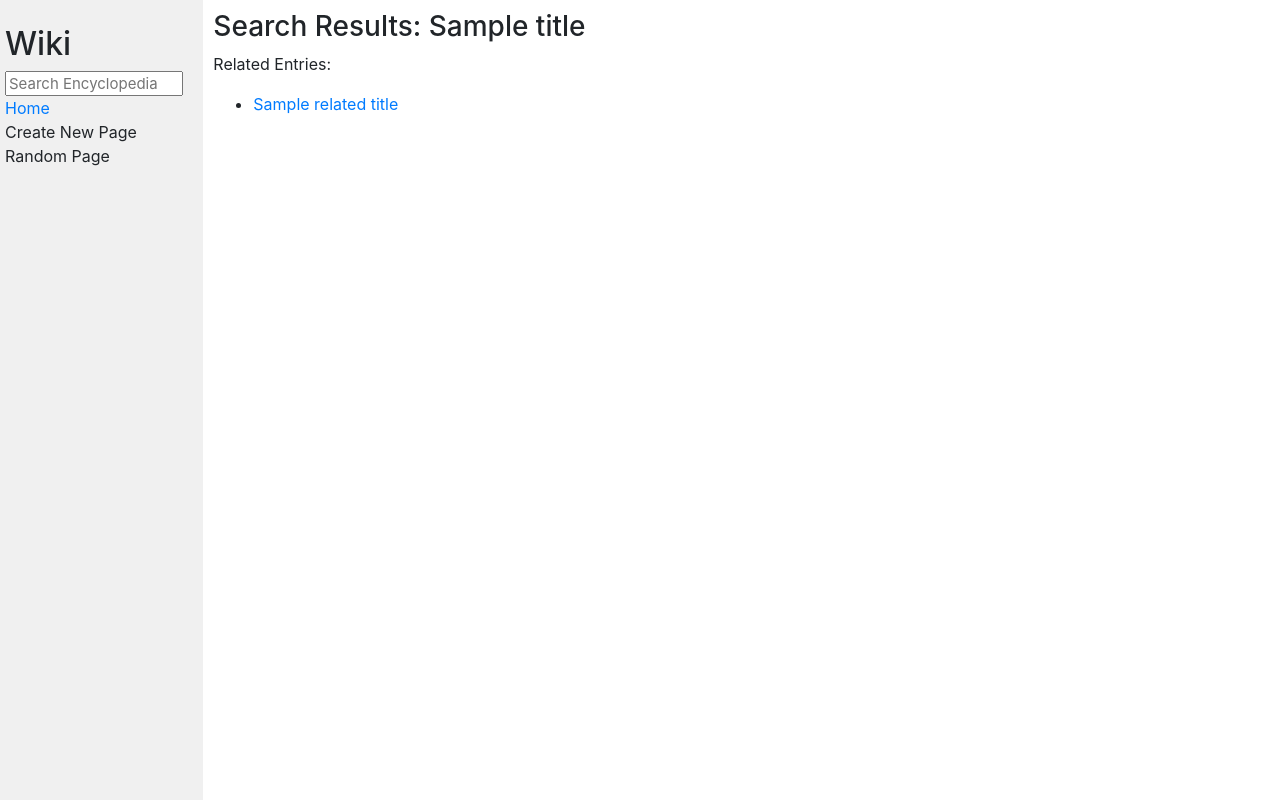
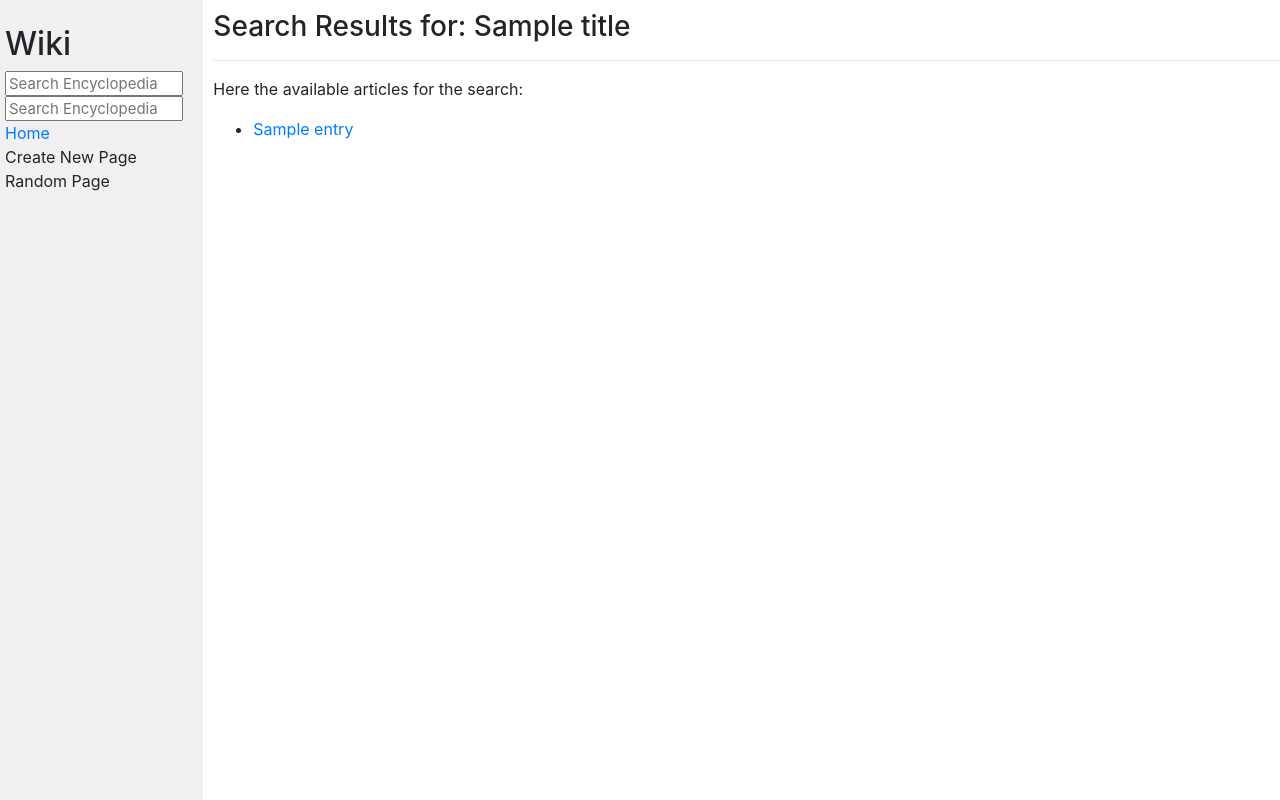
Before and after one commit to nishanajihah/Harvard-Project1, a Django app: template wiki/encyclopedia/templates/encyclopedia/search_page.html in a window 1280 px wide. Run offline with Django 3.2, Linux system fonts and the light colour scheme; tables that the repository leaves empty hold one stand-in row (values such as "Sample post"); the template is opened without the code that fills it: values that come from a table or form of the project are taken from there, most other values are stand-ins (such as "Sample title", 1, 10 or a date in 2020); some libraries are stand-ins or nearby versions.

Commit message:
updating

```diff
--- a/wiki/encyclopedia/templates/encyclopedia/layout.html
+++ b/wiki/encyclopedia/templates/encyclopedia/layout.html
@@ -16,6 +16,7 @@
                 <!-- Search Bar -->
                 <form action="{% url 'enc:search' %}" method="GET">
                     {% csrf_token %}
+                    {{ form }}
                     <input class="search" type="text" name="q" placeholder="Search Encyclopedia">
                 </form>
 
--- a/wiki/encyclopedia/templates/encyclopedia/search_page.html
+++ b/wiki/encyclopedia/templates/encyclopedia/search_page.html
@@ -6,26 +6,25 @@
 
 {% block body %}
 
-    <h3>Search Results: {{title}}</h3>
+    <h3>Search Results for: {{ title }}</h3>
+    <hr>
+    <p>Here the available articles for the search:</p>
 
-    {% if title == false %}
     <ul>
         {% for title in entries %}
             <li><a href="{% url 'enc:page' title=title %}">{{ title }}</a></li>
         {% endfor %}
     </ul>
-    {% endif %}
 
-    {% if related_titles %}
-        <p>Related Entries:</p>
-            <ul>
-                {% for title in related_titles %}
-                    <li><a href="{% url 'entry' title=title %}">{{title}}</a></li>
-                {% endfor %}
-            </ul>
+
+    <!-- {% if title in entries %}
+        {{title}}
     {% else %}
         <h2>{{message}}</h2>
-        <p>Check the <a href="{% url 'index' %}">index</a> page to see available articles.</p>
-        {% endif %}
+        <p>Here the available articles for the search:</p>
+        {% for title in entries %}
+            <li><a href="{% url 'enc:index' title=title %}">{{title}}</a></li>
+        {% endfor %}
+    {% endif %} -->
 
 {% endblock %}
--- a/wiki/encyclopedia/urls.py
+++ b/wiki/encyclopedia/urls.py
@@ -8,5 +8,5 @@ app_name = "enc"
 urlpatterns = [
     path("", views.index, name="index"),
     path("wiki/<str:title>", views.page, name="page"),
-    path("search/", views.search, name="search"),
+    path("search/", views.search, name="search")
 ]
--- a/wiki/encyclopedia/views.py
+++ b/wiki/encyclopedia/views.py
@@ -21,7 +21,6 @@ def index(request):
     # Home
     return render(request, "encyclopedia/index.html", {
         "entries": util.list_entries(),
-        # "search_form" : searchForm()
     })
 
 
@@ -60,10 +59,9 @@ def search(request):
             'page': markdowner.convert(util.get_entry(title)),
         })
 
-    # else if when the search are short form like "py" or "o". T
-    # Then it will show the list of the exist file
-    # elif util.get_entry(title) == None:
-
+    # Else it will show an error message and
+    # it will show a list of the exist file that relate with the query insert in.
+    # else:
     #     if title in entries:
     #         return redirect(reverse('page', title))
 
@@ -72,21 +70,16 @@ def search(request):
     #         "entries": results,
     #     })
 
-    # Else it will show an error message and
-    # it will show a list of the exist file that relate with the query insert in.
-    else:
+
         # if it does not exist diplay the error message
-        return render(request, "encyclopedia/error_page.html", {
-            "message": f"Error: '{title}' page was not found."
-        })
+        # return render(request, "encyclopedia/error_page.html", {
+        #     "message": f"Error: '{title}' page was not found."
+        # })
 
+    if title in entries:
+        return redirect(page, title)
 
-        # return render(request, "enc:page", page_content)
-
-    # if title in entries:
-    #     return redirect(page, query)
-
-    # results = [page for page in entries if query.lower() in page.lower()]
-    # return render(request, "encyclopedia/search_page.html", {
-    #     "entries": results,
-    # })
+    results = [page for page in entries if title.lower() in page.lower()]
+    return render(request, "encyclopedia/search_page.html", {
+        "entries": results,
+    })
```
